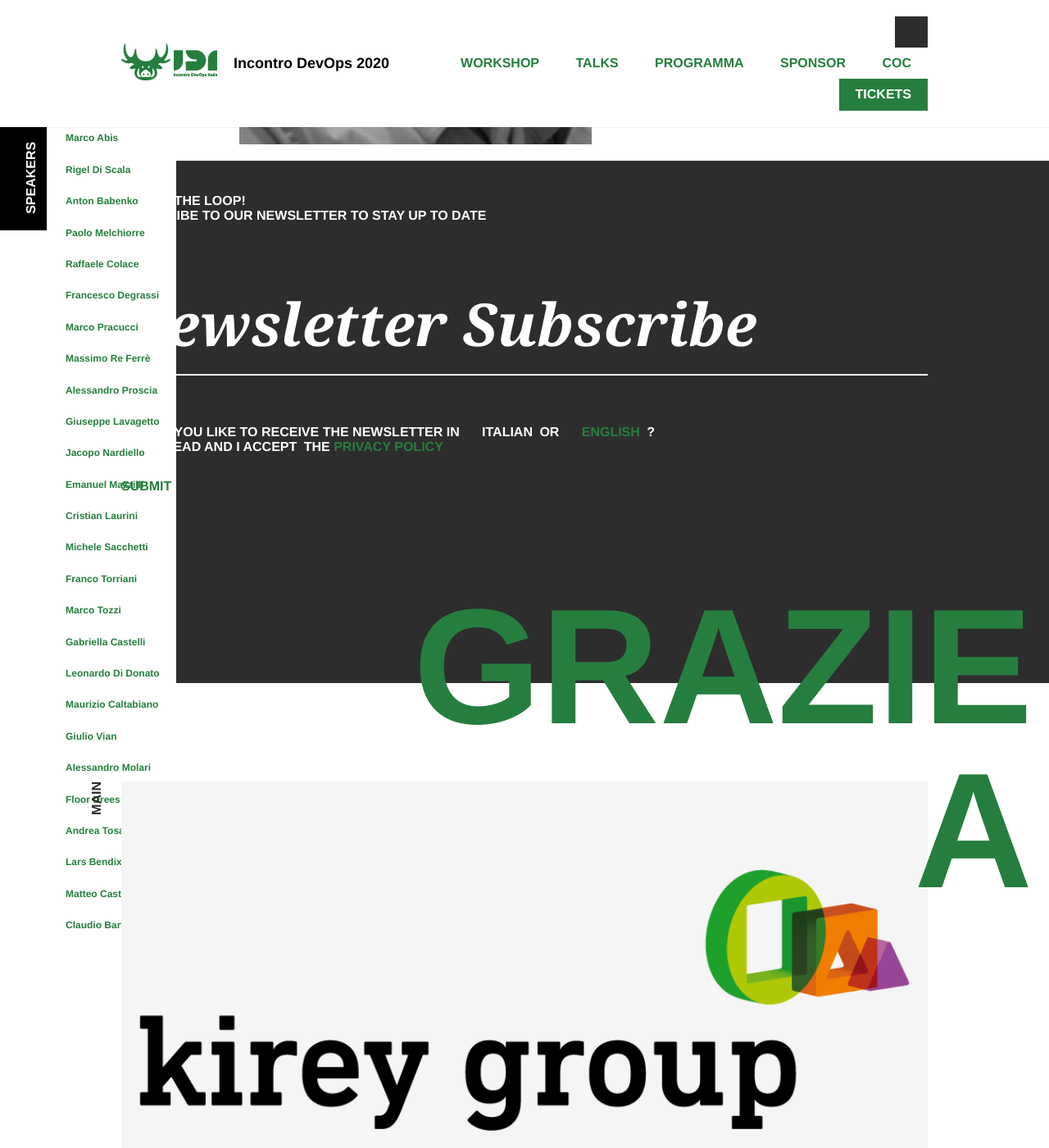
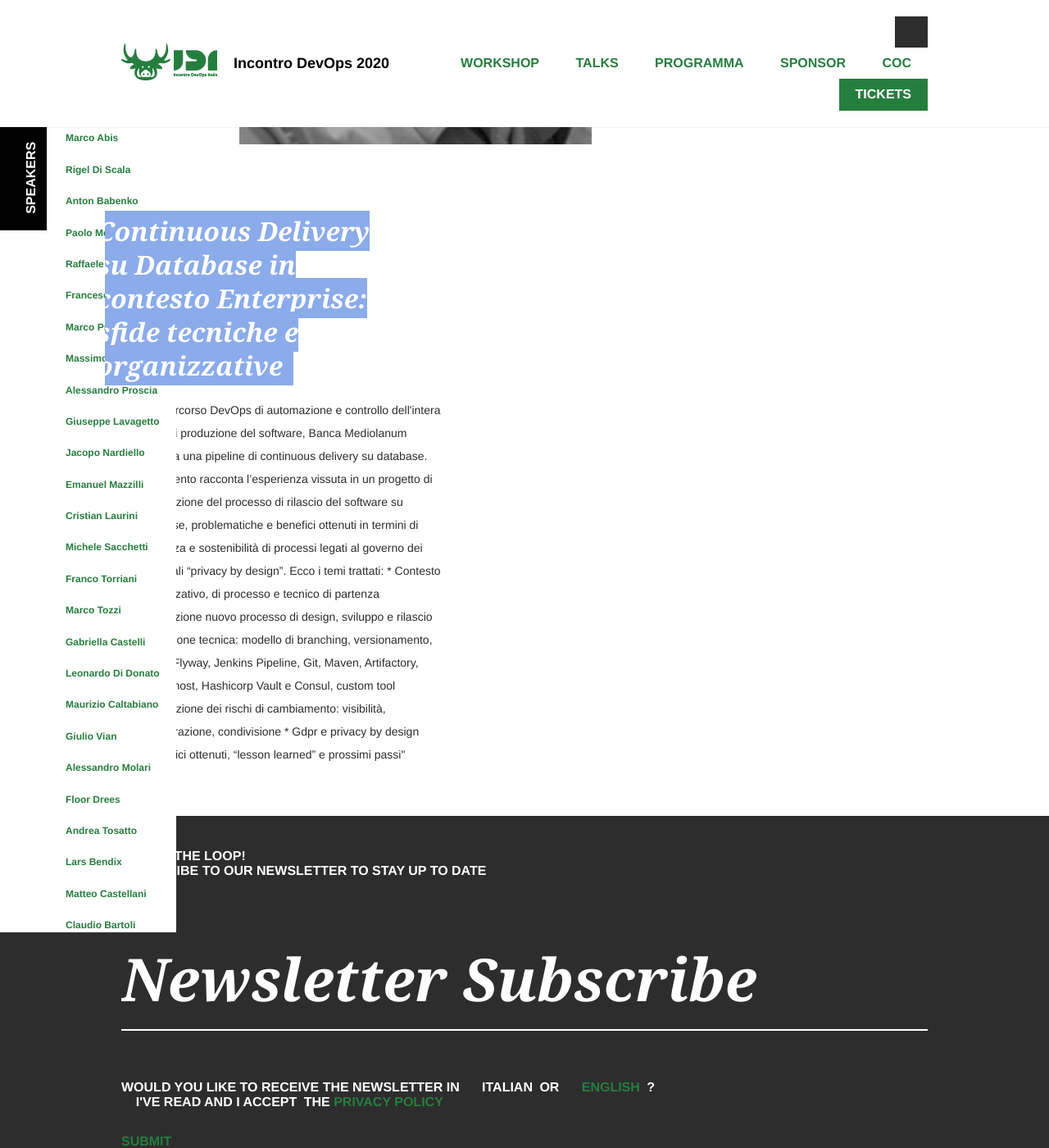
Before and after one commit to giuliatosato/2020.incontrodevops.it, a Jekyll site: the page built from talks.html, in a window 1280 px wide and 1400 px high, scrolled down 21011 px. Shown: the whole window at 82% size. Built offline with Jekyll 4.4.1, drawn with Linux system fonts in a browser that asks for light colours; some web fonts are replaced; comment, search, counter and statistics services are not loaded.

Commit message:
schedule

```diff
--- a/_data/talks.yml
+++ b/_data/talks.yml
@@ -457,11 +457,22 @@
     di sistema (librerie native) per poter replicare gli ambienti sulle
     varie piattaforme."
 
+-
+  speaker_id: alessandro-scuderetti
+  title: "Continuous Delivery su Database in contesto Enterprise: sfide tecniche e organizzative"
+  extract: >
+    "Nel percorso DevOps di automazione e controllo dell'intera filiera di produzione del software, Banca Mediolanum sviluppa una pipeline di continuous delivery su database. L’intervento racconta l’esperienza vissuta in un progetto di automazione del processo di rilascio del software su database, problematiche e benefici ottenuti in termini di efficienza e sostenibilità di processi legati al governo dei dati quali “privacy by design”. Ecco i temi trattati:
+     * Contesto organizzativo, di processo e tecnico di partenza
+     * Definizione nuovo processo di design, sviluppo e rilascio
+     * Soluzione tecnica: modello di branching, versionamento, Erwin, Flyway,
+       Jenkins Pipeline, Git, Maven, Artifactory, Mattermost, Hashicorp Vault
+       e Consul, custom tool
+     * Mitigazione dei rischi di cambiamento: visibilità, collaborazione,
+       condivisione
+     * Gdpr e privacy by design
+     * Benefici ottenuti, “lesson learned” e prossimi passi"
+
 # -
 #   speaker_id:
 #   title:
 #   extract: >
-# -
-#   speaker_id:
-#   title:
-#   extract: >
--- a/schedule.html
+++ b/schedule.html
@@ -63,7 +63,7 @@
 
         <tr>
           {% include schedule/talk.html time='17.15-18.00' title='tbd' %}
-          {% include schedule/talk.html title='tbd' %}
+          {% include schedule/talk.html title='Continuous Delivery su Database in contesto Enterprise: sfide tecniche e organizzative' %}
           {% include schedule/talk.html title='tbd' %}
         </tr>
 
@@ -164,7 +164,7 @@
         </tr>
 
         <tr>
-          {% include schedule/talk.html time='17.15-18.00' title='tbd' %}
+          {% include schedule/talk.html time='17.15-18.00' title='Continuous Delivery su Database in contesto Enterprise: sfide tecniche e organizzative' %}
         </tr>
 
 
```
Also changed, not shown: img/incontrodevops/speaker/alessandro-scuderetti.jpg (added), 1 other file.
